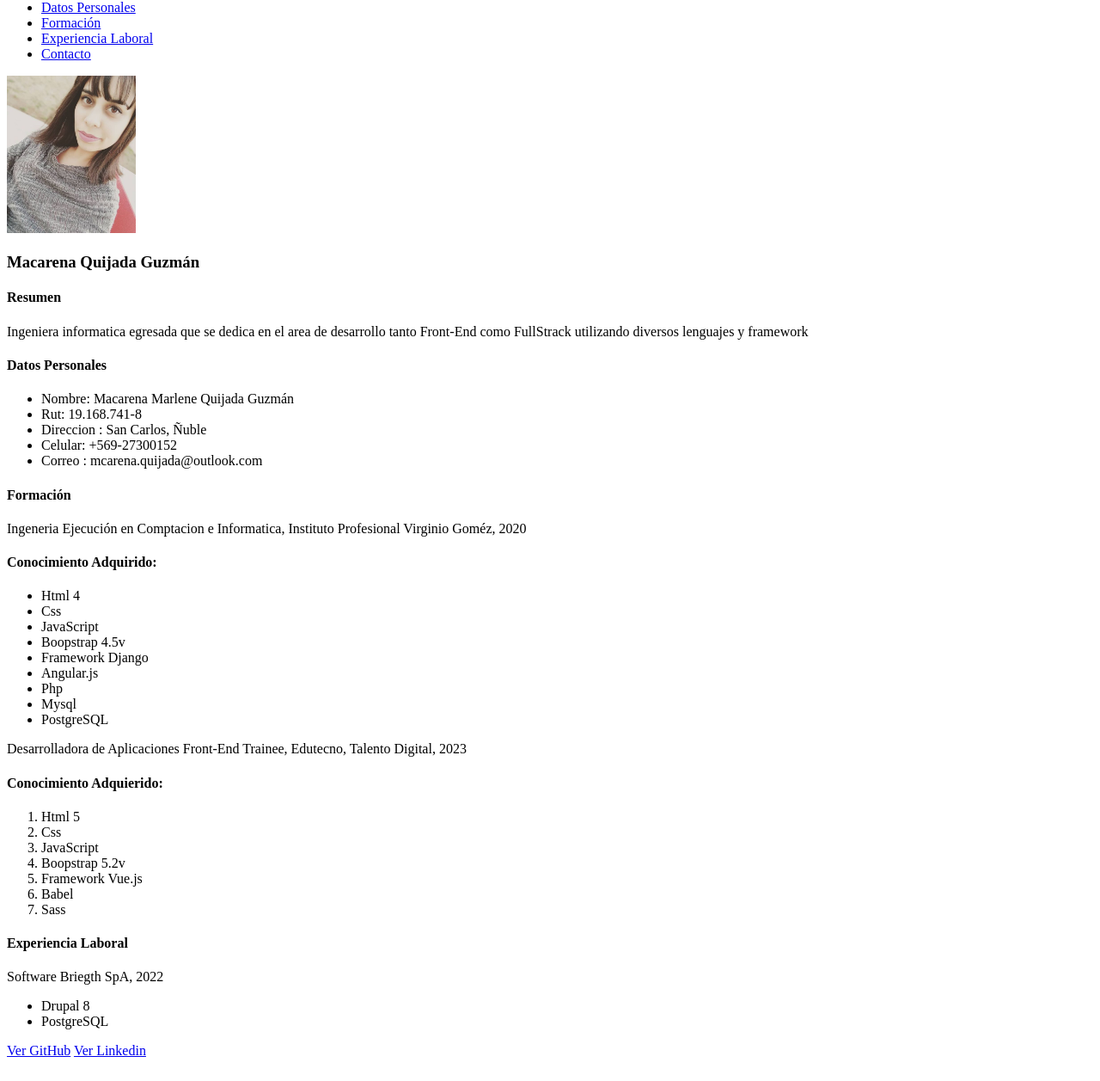
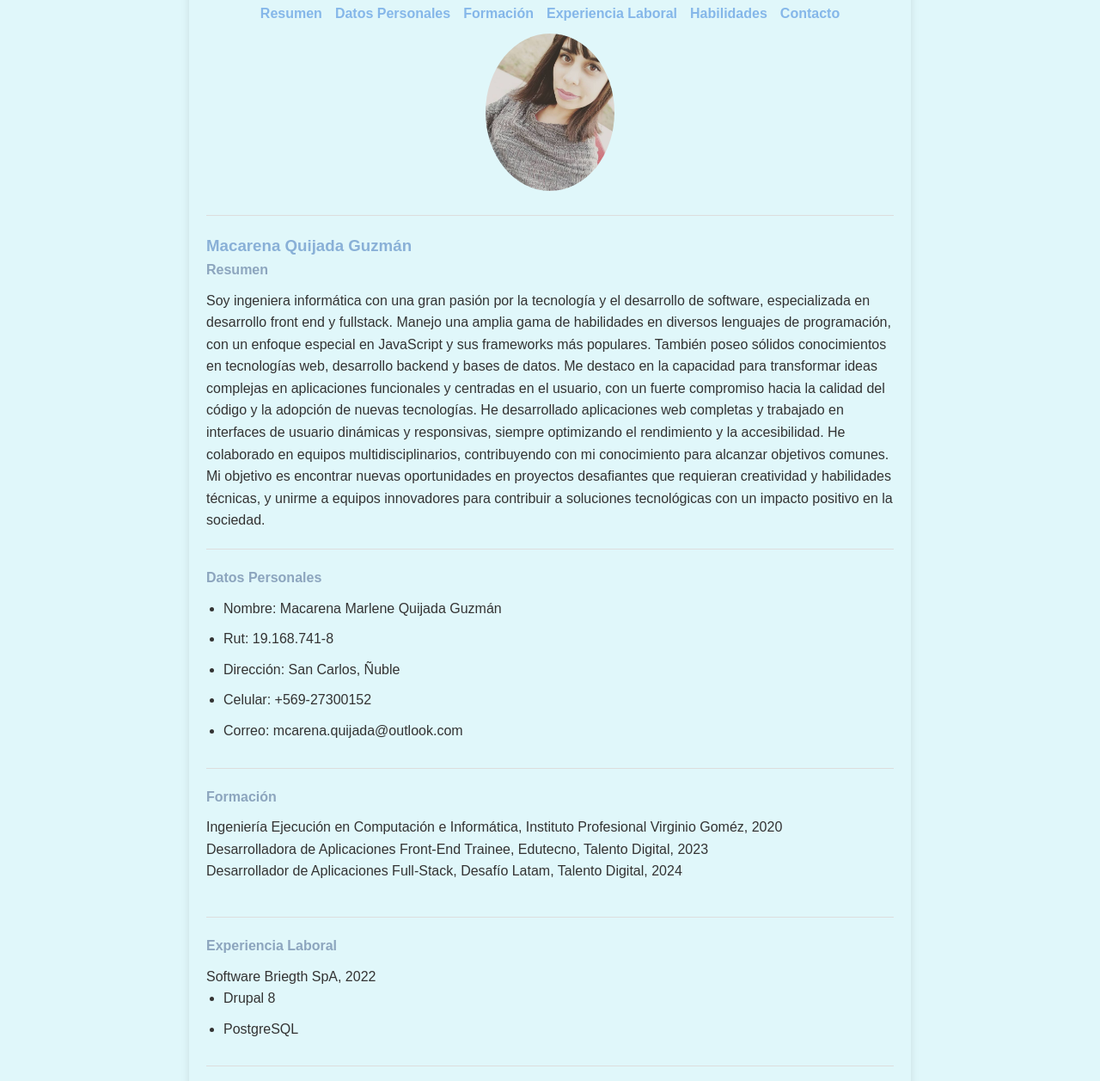
Before and after one commit to MacarenaQuijadaG/Curriculum, a plain HTML site: page index.html in a window 1280 px wide. Shown: the part 98-1355 px from the top of the page at 86% size. Drawn offline with Linux system fonts and the light colour scheme.

Commit message:
Se añade una carpeta css lo cual contine el estilo de la estructura del html

```diff
--- /dev/null
+++ b/assets/css/style.css
@@ -0,0 +1,103 @@
+body, h1, h3, h4, ul, p, nav {
+    margin: 0;
+    padding: 0;
+    font-family: Arial, sans-serif;
+}
+
+body {
+    background-color: #e0f7fa; /* Color celeste pálido */
+    color: #333;
+    line-height: 1.6;
+    padding: 20px;
+    max-width: 800px;
+    margin: auto;
+    box-shadow: 0 0 10px rgba(0, 0, 0, 0.1);
+}
+
+header {
+    text-align: center;
+    padding: 20px 0;
+    border-bottom: 1px solid #ddd;
+}
+
+header h1 {
+    color: #5e6d7b;
+    margin-bottom: 10px;
+}
+
+nav ul {
+    list-style: none;
+    display: flex;
+    justify-content: center;
+    gap: 15px;
+}
+
+nav a {
+    text-decoration: none;
+    color: #85b7e9;
+    font-weight: bold;
+}
+
+header img {
+    border-radius: 50%;
+    margin-top: 10px;
+}
+
+section {
+    padding: 20px 0;
+    border-bottom: 1px solid #ddd;
+}
+
+section h4 {
+    color: #8ca5be;
+    margin-bottom: 10px;
+}
+
+section#resumen h3 {
+    color: #89b0d7;
+}
+
+section ul, section ol {
+    padding-left: 20px;
+}
+
+section ul li, section ol li {
+    margin-bottom: 10px;
+}
+
+footer {
+    text-align: center;
+    padding: 20px 0;
+    background-color: #6184a8;
+    color: #fff;
+    margin-top: 20px;
+}
+
+footer a {
+    color: #fff;
+    text-decoration: none;
+    margin: 0 10px;
+    font-weight: bold;
+}
+
+nav a:hover, footer a:hover {
+    color: #005bb5;
+}
+
+article {
+    margin-bottom: 20px;
+}
+
+article ul, article ol {
+    margin-bottom: 20px;
+}
+
+@media (max-width: 600px) {
+    nav ul {
+        flex-direction: column;
+    }
+
+    nav ul li {
+        margin-bottom: 10px;
+    }
+}
--- a/index.html
+++ b/index.html
@@ -7,6 +7,7 @@
     <link rel="shortcut icon" type="image/png" href="./assets/img/icon.jpg" />
     <meta name="datos" content="Macarena Quijada Guzman">
     <meta name="description" content="Capacitacion constante">
+    <link rel="stylesheet" href="assets/css/style.css">
 </head>
 <body>
 
@@ -18,18 +19,20 @@
                 <li><a href="#datos-personales">Datos Personales</a> </li>
                 <li><a href="#formacion">Formación</a></li>
                 <li><a href="#experiencia-laboral">Experiencia Laboral</a></li>
+                <li><a href="#habilidades">Habilidades</a></li>
                 <li><a href="#contacto">Contacto</a></li>
             </ul>
         </nav>
         <img src="assets/img/Screenshot_20220413-011555.jpg" width="150" />
     </header>
 
-    <!-- -->
-
     <section id="resumen">
         <h3>Macarena Quijada Guzmán</h3>
         <h4>Resumen</h4>
-        <p>Ingeniera informatica egresada que se dedica en el area de desarrollo tanto Front-End como FullStrack utilizando diversos lenguajes y framework</p>
+        <p>Soy ingeniera informática con una gran pasión por la tecnología y el desarrollo de software, especializada en desarrollo front end y fullstack. Manejo una amplia gama de habilidades en diversos lenguajes de programación, con un enfoque especial en JavaScript y sus frameworks más populares. También poseo sólidos conocimientos en tecnologías web, desarrollo backend y bases de datos.
+            Me destaco en la capacidad para transformar ideas complejas en aplicaciones funcionales y centradas en el usuario, con un fuerte compromiso hacia la calidad del código y la adopción de nuevas tecnologías.
+            He desarrollado aplicaciones web completas y trabajado en interfaces de usuario dinámicas y responsivas, siempre optimizando el rendimiento y la accesibilidad. He colaborado en equipos multidisciplinarios, contribuyendo con mi conocimiento para alcanzar objetivos comunes.
+            Mi objetivo es encontrar nuevas oportunidades en proyectos desafiantes que requieran creatividad y habilidades técnicas, y unirme a equipos innovadores para contribuir a soluciones tecnológicas con un impacto positivo en la sociedad.</p>
     </section>
 
     <section id="datos-personales">
@@ -37,46 +40,19 @@
         <ul>
             <li>Nombre: Macarena Marlene Quijada Guzmán</li>
             <li>Rut: 19.168.741-8</li>
-            <li>Direccion : San Carlos, Ñuble</li>
+            <li>Dirección: San Carlos, Ñuble</li>
             <li>Celular: +569-27300152</li>
-            <li>Correo : mcarena.quijada@outlook.com</li>
+            <li>Correo: mcarena.quijada@outlook.com</li>
         </ul>
     </section>
 
     <section id="formacion">
         <h4>Formación</h4>
         <article>
-            <p>Ingeneria Ejecución en Comptacion e Informatica,
-               Instituto Profesional Virginio Goméz, 2020</p>
-               <h4>Conocimiento Adquirido:</h4>
-            <ul>
-                <li>Html 4</li>
-                <li>Css</li>
-                <li>JavaScript</li>
-                <li>Boopstrap 4.5v</li>
-                <li>Framework Django</li>
-                <li>Angular.js</li>
-                <li>Php</li>
-                <li>Mysql</li>
-                <li>PostgreSQL</li>
-            </ul>
+            <p>Ingeniería Ejecución en Computación e Informática, Instituto Profesional Virginio Goméz, 2020</p>
+            <p>Desarrolladora de Aplicaciones Front-End Trainee, Edutecno, Talento Digital, 2023</p>
+            <p>Desarrollador de Aplicaciones Full-Stack, Desafío Latam, Talento Digital, 2024</p>
         </article>
-        <article>
-            <p>Desarrolladora de Aplicaciones Front-End Trainee,
-                Edutecno, Talento Digital, 2023
-            </p>
-            <h4>Conocimiento Adquierido:</h4>
-            <ol>
-                <li>Html 5</li>
-                <li>Css</li>
-                <li>JavaScript</li>
-                <li>Boopstrap 5.2v</li>
-                <li>Framework Vue.js</li>
-                <li>Babel</li>
-                <li>Sass</li>
-            </ol>
-        </article>
-
     </section>
 
     <section id="experiencia-laboral">
@@ -88,9 +64,74 @@
         </ul>
     </section>
 
+    <section id="habilidades">
+        <h4>Habilidades</h4>
+
+        <h5>Lenguajes de Programación</h5>
+        <ul>
+            <li>PHP (Laravel, Drupal 8)</li>
+            <li>Javascript (React)</li>
+            <li>Python (Django)</li>
+        </ul>
+
+        <h5>Desarrollo Frontend</h5>
+        <ul>
+            <li>HTML</li>
+            <li>CSS</li>
+            <li>Bootstrap</li>
+            <li>Sass</li>
+            <li>BEM</li>
+        </ul>
+
+        <h5>Desarrollo Backend</h5>
+        <ul>
+            <li>Node.js</li>
+            <li>Express.js</li>
+        </ul>
+
+        <h5>Bases de Datos</h5>
+        <ul>
+            <li>PostgreSQL</li>
+            <li>MongoDB</li>
+            <li>MySQL</li>
+        </ul>
+
+        <h5>DevOps</h5>
+        <ul>
+            <li>Shell</li>
+            <li>Bash</li>
+            <li>Linux</li>
+        </ul>
+
+        <h5>Control de Versiones</h5>
+        <ul>
+            <li>Git</li>
+            <li>GitHub</li>
+            <li>Bitbucket</li>
+        </ul>
+
+        <h5>Software</h5>
+        <ul>
+            <li>Visual Studio Code</li>
+            <li>Sublime Text</li>
+            <li>Postman</li>
+            <li>Windows</li>
+            <li>Linux</li>
+            <li>Ubuntu</li>
+            <li>Figma</li>
+            <li>Adobe XD</li>
+            <li>DBeaver</li>
+            <li>Trello</li>
+            <li>Jira</li>
+            <li>Redbooth</li>
+            <li>Slack</li>
+            <li>Discord</li>
+        </ul>
+    </section>
+
     <footer id="contacto">
         <a href="https://github.com">Ver GitHub</a>
-		<a href="https://www.linkedin.com/in/macarena-marlene-quijada-guzm%C3%A1n-430263191/"> Ver Linkedin</a>
+        <a href="https://www.linkedin.com/in/macarena-marlene-quijada-guzm%C3%A1n-430263191/">Ver LinkedIn</a>
     </footer>
 
 </body>
```
